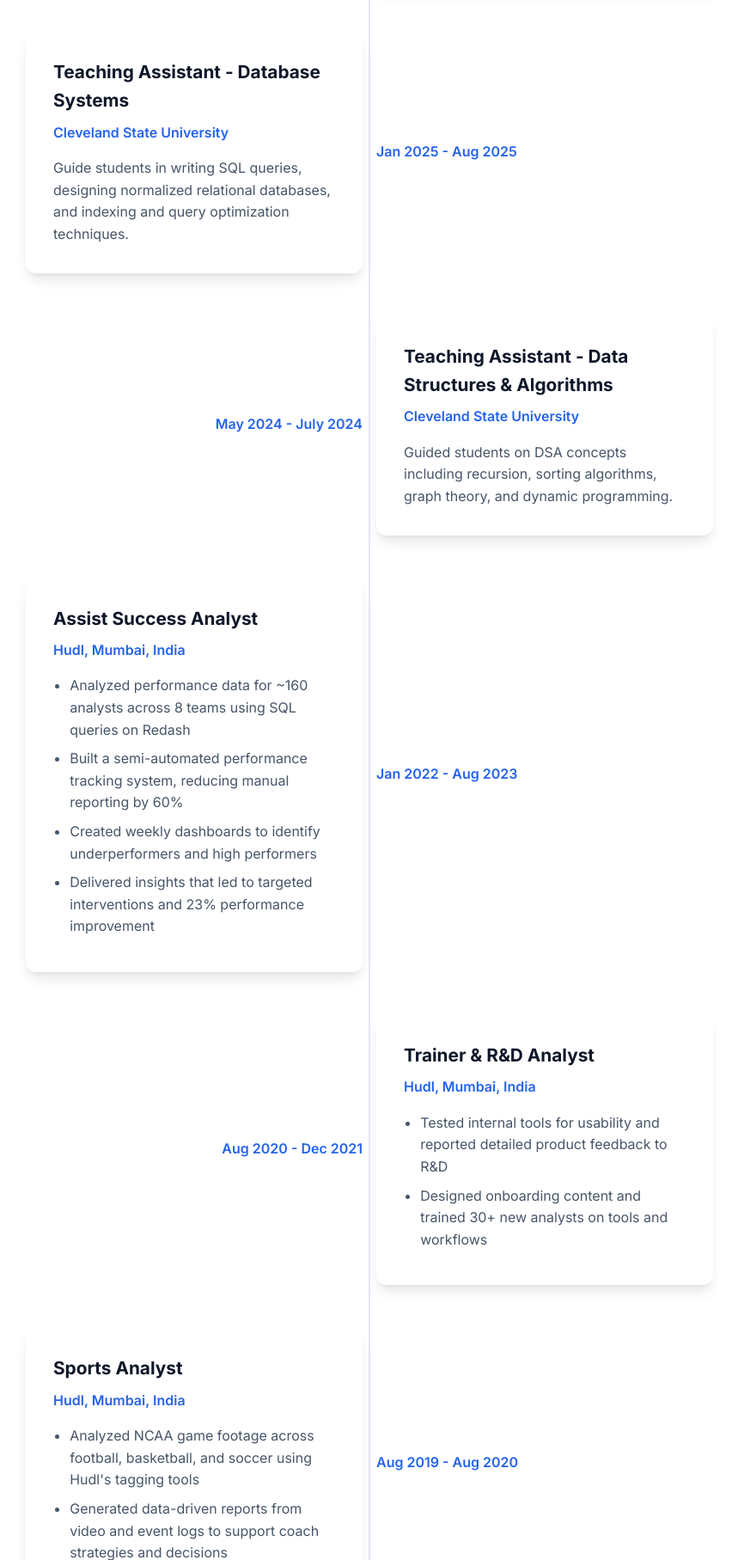
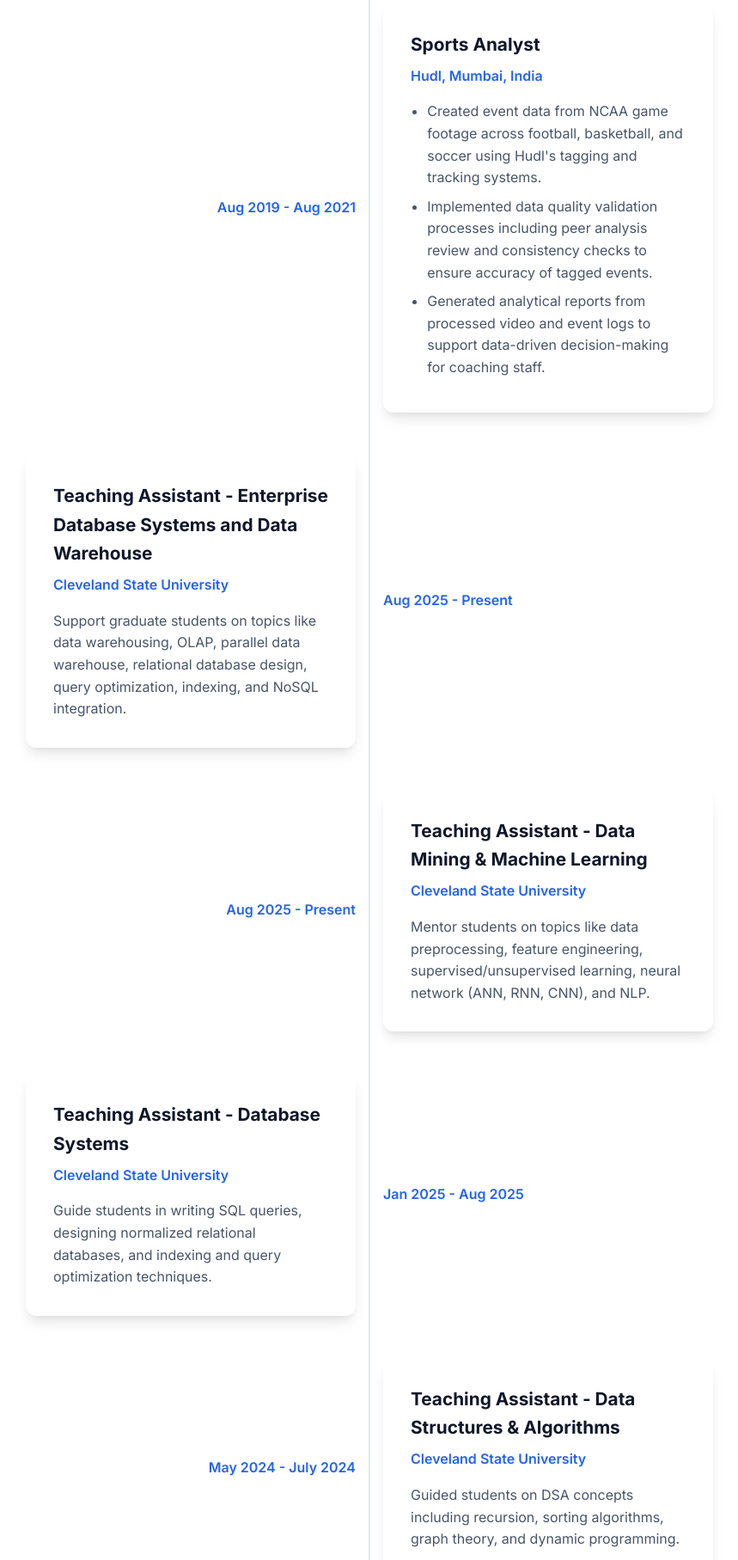
Before and after one commit to dharmik212/Portfolio, a plain HTML site: page index.html in a window 1280 px wide. Shown: the part 2693-4508 px from the top of the page at 86% size, without its empty margins (210-1069 px from the left). Drawn offline with Linux system fonts and the light colour scheme.

Commit message:
new Experience

```diff
--- a/index.html
+++ b/index.html
@@ -159,6 +159,45 @@
             <h2 class="section-title">Experience</h2>
             <div class="timeline">
 
+                <!-- Assist Success Analyst - (Data Analytics Engineer)-->
+                <div class="timeline-item">
+                    <div class="timeline-content">
+                        <h3>Assist Success Analyst - (Data Analytics Engineer)</h3>
+                        <h4>Hudl, Mumbai, India</h4>
+                        <ul>
+                            <li>Established weekly ETL processes using SQL to extract performance data from Redash,
+                                systematically cleaning and transforming data for
+                                160+ analysts across 8 teams to generate standardized performance metrics.
+                            </li>
+                            <li>Built performance analytics dashboards using Excel to consolidate weekly KPI reports and
+                                identify performance trends, reducing manual
+                                reporting effort by 60%.
+                            </li>
+                            <li>Delivered data-driven insights from weekly performance analysis that identified
+                                underperformers and top performers, enabling targeted
+                                interventions and achieving 23% team performance improvement.</li>
+                        </ul>
+                    </div>
+                    <div class="timeline-date">Aug 2021 - Aug 2023</div>
+                </div>
+
+                <!-- Sports Analyst -->
+                <div class="timeline-item">
+                    <div class="timeline-date">Aug 2019 - Aug 2021</div>
+                    <div class="timeline-content">
+                        <h3>Sports Analyst</h3>
+                        <h4>Hudl, Mumbai, India</h4>
+                        <ul>
+                            <li>Created event data from NCAA game footage across football, basketball, and soccer using
+                                Hudl's tagging and tracking systems.</li>
+                            <li>Implemented data quality validation processes including peer analysis review and
+                                consistency checks to ensure accuracy of tagged events.</li>
+                            <li>Generated analytical reports from processed video and event logs to support data-driven
+                                decision-making for coaching staff.</li>
+                        </ul>
+                    </div>
+                </div>
+
                 <!-- Teaching Assistant - Data Warehousing -->
                 <div class="timeline-item">
                     <div class="timeline-content">
@@ -202,52 +241,6 @@
                         <p>Guided students on DSA concepts including recursion, sorting algorithms, graph theory, and
                             dynamic programming.</p>
                     </div>
-                </div>
-
-                <!-- Assist Success Analyst -->
-                <div class="timeline-item">
-                    <div class="timeline-content">
-                        <h3>Assist Success Analyst</h3>
-                        <h4>Hudl, Mumbai, India</h4>
-                        <ul>
-                            <li>Analyzed performance data for ~160 analysts across 8 teams using SQL queries on Redash
-                            </li>
-                            <li>Built a semi-automated performance tracking system, reducing manual reporting by 60%
-                            </li>
-                            <li>Created weekly dashboards to identify underperformers and high performers</li>
-                            <li>Delivered insights that led to targeted interventions and 23% performance improvement
-                            </li>
-                        </ul>
-                    </div>
-                    <div class="timeline-date">Jan 2022 - Aug 2023</div>
-                </div>
-
-                <!-- Trainer & R&D Analyst -->
-                <div class="timeline-item">
-                    <div class="timeline-date">Aug 2020 - Dec 2021</div>
-                    <div class="timeline-content">
-                        <h3>Trainer & R&D Analyst</h3>
-                        <h4>Hudl, Mumbai, India</h4>
-                        <ul>
-                            <li>Tested internal tools for usability and reported detailed product feedback to R&D</li>
-                            <li>Designed onboarding content and trained 30+ new analysts on tools and workflows</li>
-                        </ul>
-                    </div>
-                </div>
-
-                <!-- Sports Analyst -->
-                <div class="timeline-item">
-                    <div class="timeline-content">
-                        <h3>Sports Analyst</h3>
-                        <h4>Hudl, Mumbai, India</h4>
-                        <ul>
-                            <li>Analyzed NCAA game footage across football, basketball, and soccer using Hudl's tagging
-                                tools</li>
-                            <li>Generated data-driven reports from video and event logs to support coach strategies and
-                                decisions</li>
-                        </ul>
-                    </div>
-                    <div class="timeline-date">Aug 2019 - Aug 2020</div>
                 </div>
             </div>
         </div>
--- a/styles.css
+++ b/styles.css
@@ -399,12 +399,6 @@ body {
     align-items: center;
 }
 
-.timeline-item {
-    display: grid;
-    grid-template-columns: 1fr 1fr;
-    gap: 1rem;
-}
-
 .timeline-item:nth-child(odd) .timeline-content {
     grid-column: 1;
 }
@@ -427,6 +421,7 @@ body {
     color: var(--primary-color);
     font-weight: 600;
     font-size: 1rem;
+    align-self: center;
 }
 
 .timeline-content {
@@ -435,6 +430,9 @@ body {
     border-radius: 12px;
     box-shadow: var(--shadow);
     position: relative;
+    display: flex;
+    flex-direction: column;
+    justify-content: center;
 }
 
 .timeline-content h3 {
```
Also changed, not shown: 1 other file.
